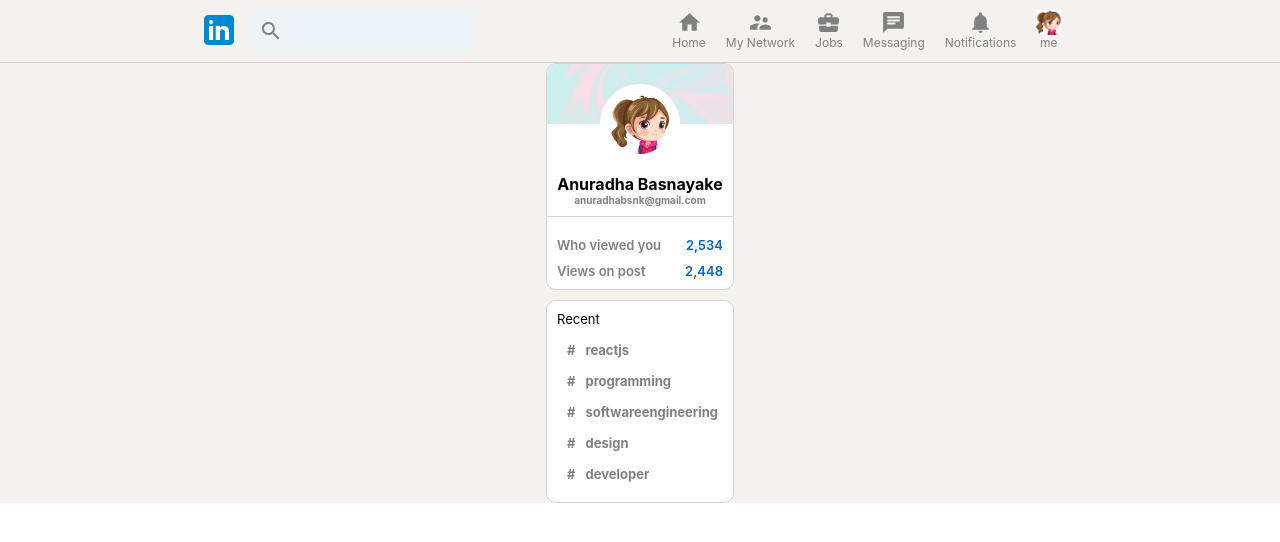
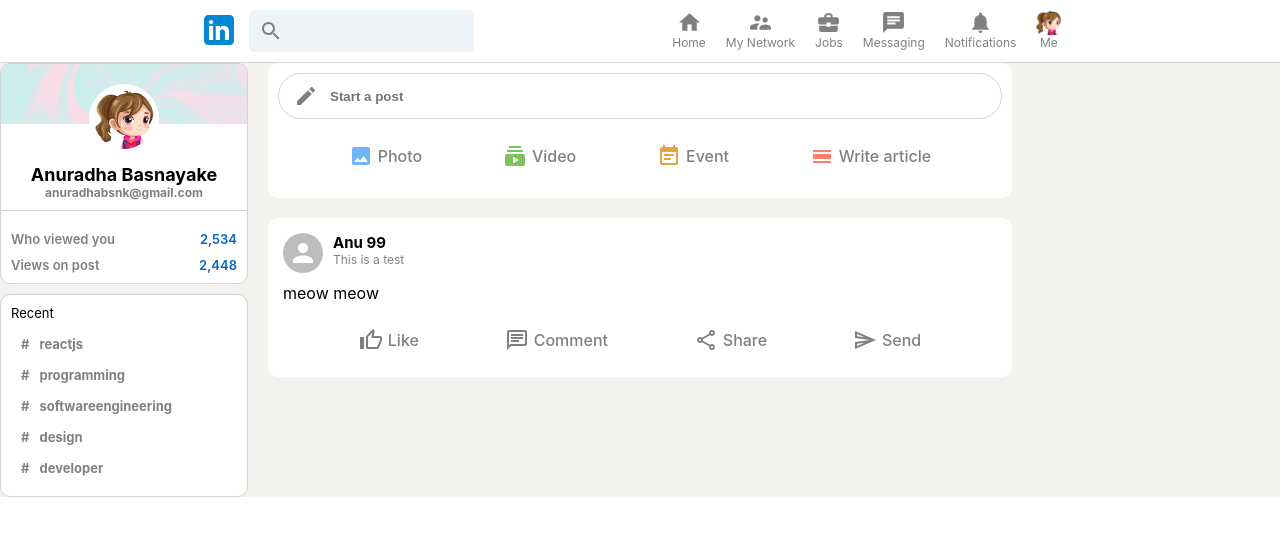
Before and after one commit to cloby99/linkedin-clone, a React (Create React App) app: page / in a window 1280 px wide. Shown: the top 542 px of the page. Built offline with nearby package versions, Linux system fonts and the light colour scheme.

Commit message:
Created Post component

```diff
--- a/src/App.css
+++ b/src/App.css
@@ -2,9 +2,11 @@
     background-color: #f3f2ef !important;
     display: flex;
     flex-direction: column;
-    align-items: center;
+    /* align-items: center; */
+
 }
 
 .app__body{
     display: flex;
+    flex-direction: row;
 }
--- a/src/App.js
+++ b/src/App.js
@@ -2,6 +2,7 @@
 import './App.css';
 import Header from './Header';
 import Sidebar from './Sidebar';
+import Feed from './Feed';
 
 function App() {
   return (
@@ -15,7 +16,7 @@
       <div className="app__body">
         <Sidebar />
 
-        {/* Feed */}
+        <Feed />
 
          {/* Widgets */}
       </div>
--- /dev/null
+++ b/src/Feed.css
@@ -0,0 +1,45 @@
+.feed {
+    flex: 0.6;
+    margin: 0 20px;
+}
+
+.feed__inputContainer {
+    background-color: white;
+    padding: 10px;
+    padding-bottom: 20px;
+    border-radius: 10px;
+    margin-bottom: 20px;
+    /* display: flex;
+    justify-content: space-evenly; */
+}
+
+.feed__input{
+    border: 1px solid lightgray;
+    border-radius: 30px;
+    display: flex;
+    padding: 10px;
+    color: gray;
+    padding-left: 15px;
+}
+
+.feed__input > form {
+    display: flex;
+    width: 100%;
+}
+
+.feed__input > form > input {
+    border: none;
+    flex: 1;
+    margin-left: 10px;
+    outline-width: 0;
+    font-weight: 600;
+}
+
+.feed__input > form > button {
+    display: none;
+}
+
+.feed__inputOptions {
+    display: flex;
+    justify-content: space-evenly;
+}
--- /dev/null
+++ b/src/Feed.js
@@ -0,0 +1,54 @@
+import React, { useState } from 'react'
+import "./Feed.css"
+import CreateIcon from "@mui/icons-material/Create"
+import ImageIcon from "@mui/icons-material/Image"
+import SubscriptionsIcon from "@mui/icons-material/Subscriptions"
+import EventNoteIcon from "@mui/icons-material/EventNote"
+import CalendarViewDayIcon from "@mui/icons-material/CalendarViewDay"
+
+
+
+import InputOption from './InputOption';
+import Post from './Post';
+
+
+function Feed() {
+    const [posts, setPosts] = useState([])
+
+    const sendPost = e => {
+
+    }
+
+
+  return (
+    <div className='feed'>
+        <div className="feed__inputContainer">
+            <div className="feed__input">
+                <CreateIcon />
+                <form action="">
+                    <input type="text" placeholder='Start a post'/>
+                    <button onClick={sendPost} type='submit'>Send</button>
+                </form>
+            </div>
+            <div className="feed__inputOptions">
+                <InputOption Icon={ImageIcon} title='Photo' color="#70B5F9" />
+                <InputOption Icon={SubscriptionsIcon} title='Video' color="#7FC15E" />
+                <InputOption Icon={EventNoteIcon} title='Event' color="#E7A33E" />
+                <InputOption Icon={CalendarViewDayIcon} title='Write article' color="#FA8072" />
+            </div>
+
+        </div>
+        {/* Posts */}
+        {posts.map((post) => (
+            <Post />
+        ))
+        }
+
+        <Post name='Anu 99' description='This is a test' message='meow meow'/>
+
+
+    </div>
+  )
+}
+
+export default Feed
--- a/src/Header.css
+++ b/src/Header.css
@@ -2,6 +2,7 @@
     position: sticky;
     top: 0;
     display: flex;
+    background-color: white;
     justify-content: space-evenly;
     border-bottom: 0.1px solid lightgrey;
     padding-top: 10px;
--- a/src/Header.js
+++ b/src/Header.js
@@ -31,7 +31,7 @@
         <HeaderOption Icon={BusinessCenterIcon} title='Jobs' />
         <HeaderOption Icon={ChatIcon} title='Messaging' />
         <HeaderOption Icon={NotificationsIcon} title='Notifications' />
-        <HeaderOption avatar={avatar} title='me' />
+        <HeaderOption avatar={avatar} title='Me' />
       </div>
     </div>
   );
--- /dev/null
+++ b/src/InputOption.css
@@ -0,0 +1,18 @@
+.inputOption {
+    display: flex;
+    align-items: center;
+    margin-top: 15px;
+    color: gray;
+    padding: 10px;
+    cursor: pointer;
+}
+
+.inputOption:hover {
+    background-color: whitesmoke;
+    border-radius: 10px;
+}
+
+.inputOption > h4 {
+    margin-left: 5px;
+    font-weight: 500;
+}
--- /dev/null
+++ b/src/InputOption.js
@@ -0,0 +1,13 @@
+import React from 'react'
+import './InputOption.css'
+
+function InputOption({Icon, title, color}) {
+  return (
+    <div className='inputOption'>
+        <Icon style={{ color: color }}/>
+        <h4>{title}</h4>
+    </div>
+  )
+}
+
+export default InputOption
--- /dev/null
+++ b/src/Post.css
@@ -0,0 +1,34 @@
+.post {
+    background-color: white;
+    padding: 15px;
+    margin-bottom: 10px;
+    border-radius: 10px;
+}
+
+.post__header {
+    display: flex;
+    margin-bottom: 10px;
+
+}
+
+.post__info{
+    margin-left: 10px;
+}
+
+.post__info > p {
+    font-size: 12px;
+    color: gray;
+}
+
+.post__body {
+    overflow-wrap: anywhere;
+}
+
+.post__info > h2 {
+    font-size: 15px;
+}
+
+.post__buttons{
+    display: flex;
+    justify-content: space-evenly;
+}
--- /dev/null
+++ b/src/Post.js
@@ -0,0 +1,38 @@
+import React from 'react'
+import './Post.css'
+import Avatar from '@mui/material/Avatar';
+import InputOption from './InputOption';
+import ThumbUpAltOutlinedIcon from '@mui/icons-material/ThumbUpAltOutlined'
+import ChatOutlinedIcon from '@mui/icons-material/ChatOutlined'
+import ShareOutlinedIcon from '@mui/icons-material/ShareOutlined'
+import SendOutlinedIcon from '@mui/icons-material/SendOutlined'
+
+
+
+function Post({ name, description, message, photoUrl }) {
+  return (
+    <div className='post'>
+        <div className="post__header">
+            <Avatar />
+            <div className="post__info">
+                <h2>{name}</h2>
+                <p>{description}</p>
+            </div>
+        </div>
+
+        <div className="post__body">
+            <p>{message}</p>
+        </div>
+
+        <div className="post__buttons">
+            <InputOption Icon={ThumbUpAltOutlinedIcon} title="Like" color="gray" />
+            <InputOption Icon={ChatOutlinedIcon} title="Comment" color="gray" />
+            <InputOption Icon={ShareOutlinedIcon} title="Share" color="gray" />
+            <InputOption Icon={SendOutlinedIcon} title="Send" color="gray" />
+        </div>
+
+    </div>
+  )
+}
+
+export default Post
--- a/src/Sidebar.css
+++ b/src/Sidebar.css
@@ -12,16 +12,16 @@
 .sidebar__avatar{
     margin-bottom: 10px;
     border-radius: 100%;
-    border: solid 10px white;
+    border: solid 5px white;
 }
 
 .sidebar__top > h4 {
     color: gray;
-    font-size: 10px;
+    font-size: 12px;
 }
 
 .sidebar__top > h2 {
-    font-size: 16px;
+    font-size: 18px;
 }
 
 .sidebar__top{
```
